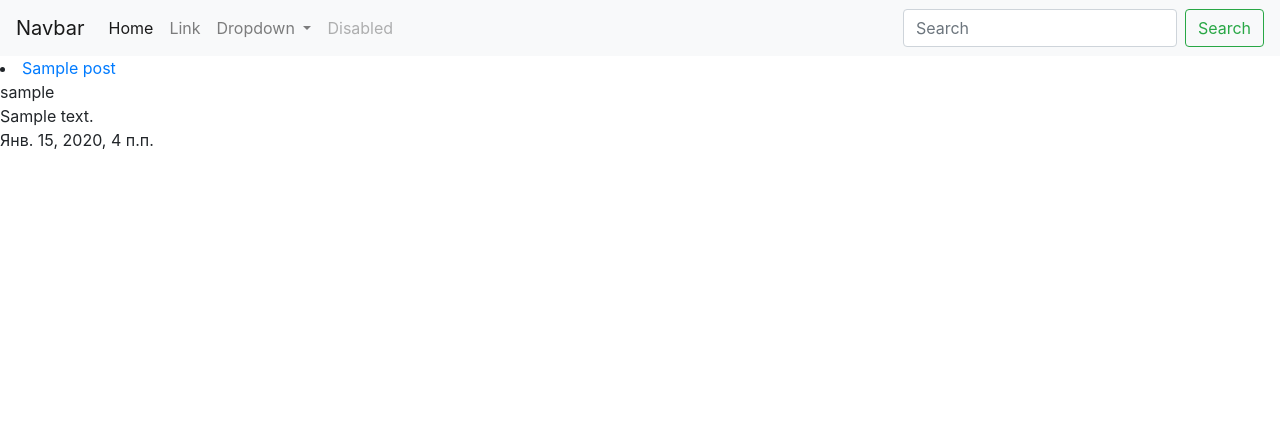
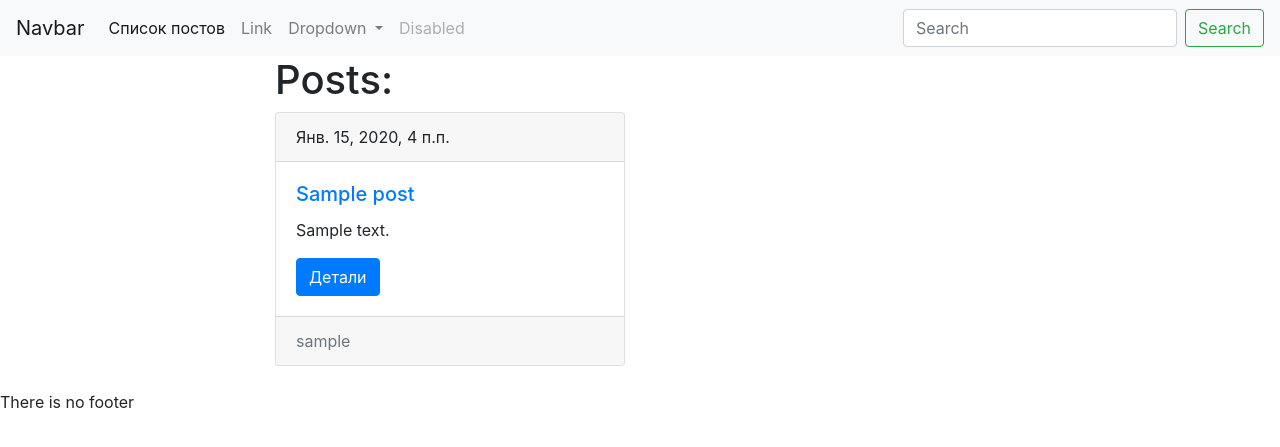
Before and after one commit to Xobotyara/JangoBlogTask, a Django app: page /blog/posts/ in a window 1280 px wide. Shown: the top 447 px of the page. Run offline with Django 3.2, Linux system fonts and the light colour scheme; tables that the repository leaves empty hold one stand-in row (values such as "Sample post"); some libraries are stand-ins or nearby versions.

Commit message:
post-details

```diff
--- a/BlogTask/settings.py
+++ b/BlogTask/settings.py
@@ -55,7 +55,7 @@ ROOT_URLCONF = 'BlogTask.urls'
 TEMPLATES = [
     {
         'BACKEND': 'django.template.backends.django.DjangoTemplates',
-        'DIRS': [],
+        'DIRS': [os.path.join(BASE_DIR, 'templates')],
         'APP_DIRS': True,
         'OPTIONS': {
             'context_processors': [
--- a/BlogTask/urls.py
+++ b/BlogTask/urls.py
@@ -19,6 +19,6 @@ from django.views.generic import RedirectView
 
 urlpatterns = [
     path('admin/', admin.site.urls),
-    path('blog/', include('blog.urls'), name='blog_url'),
+    path('blog/', include('blog.urls')),
     path('', RedirectView.as_view(url='blog')),
 ]
--- a/blog/models.py
+++ b/blog/models.py
@@ -15,13 +15,12 @@ class Blogger(models.Model):
         return '{0}, {1}'.format(self.sirname, self.name)
 
 
-
 class Post(models.Model):
     slug = models.SlugField(primary_key=True, max_length=150, unique=True)
-    title = models.CharField(max_length=100)
-    body = models.TextField(max_length=1000)
+    title = models.CharField(max_length=150, db_index=True)
+    body = models.TextField(blank=True, db_index=True)
     publish_date = models.DateTimeField(auto_now_add=True)
-    blogger = models.ForeignKey(Blogger, on_delete=models.CASCADE)
+    blogger = models.ForeignKey('Blogger', default=1, on_delete=models.CASCADE)
 
     def get_absolute_url(self):
         return reverse('post_detail_url', args=[self.slug])
--- a/blog/templates/blog/base_blog.html
+++ b/blog/templates/blog/base_blog.html
@@ -1,34 +1 @@
-<!DOCTYPE html>
-<html lang="ru">
-
-<head>
-    <meta charset="UTF-8">
-    <meta name="viewport" content="width=device-width, initial-scale=1.0">
-    <meta http-equiv="X-UA-Compatible" content="ie=edge">
-    <link rel="stylesheet" href="https://stackpath.bootstrapcdn.com/bootstrap/4.4.1/css/bootstrap.min.css"
-        integrity="sha384-Vkoo8x4CGsO3+Hhxv8T/Q5PaXtkKtu6ug5TOeNV6gBiFeWPGFN9MuhOf23Q9Ifjh" crossorigin="anonymous">
-    {% block title %}
-      <title>Мой блог</title>
-    {% endblock title %}
-
-</head>
-
-<body>
-    {% block header %}{% endblock %}
-
-    {% block content %}{% endblock %}
-
-    {% block footer %}{% endblock %}
-
-    <script src="https://code.jquery.com/jquery-3.4.1.slim.min.js"
-        integrity="sha384-J6qa4849blE2+poT4WnyKhv5vZF5SrPo0iEjwBvKU7imGFAV0wwj1yYfoRSJoZ+n"
-        crossorigin="anonymous"></script>
-    <script src="https://cdn.jsdelivr.net/npm/popper.js@1.16.0/dist/umd/popper.min.js"
-        integrity="sha384-Q6E9RHvbIyZFJoft+2mJbHaEWldlvI9IOYy5n3zV9zzTtmI3UksdQRVvoxMfooAo"
-        crossorigin="anonymous"></script>
-    <script src="https://stackpath.bootstrapcdn.com/bootstrap/4.4.1/js/bootstrap.min.js"
-        integrity="sha384-wfSDF2E50Y2D1uUdj0O3uMBJnjuUD4Ih7YwaYd1iqfktj0Uod8GCExl3Og8ifwB6"
-        crossorigin="anonymous"></script>
-</body>
-
-</html>
+{% extends 'base.html' %}
--- a/blog/templates/blog/blogger_list.html
+++ b/blog/templates/blog/bloggers.html
@@ -2,17 +2,11 @@
 
 {% block content %}
 {% for blogger in blogger_list %}
-<div class="row mb-4">
-  <div class="offset-2 col-sm-6 col-md-4">
-
       <div class="caption">
         <h3><a href="#">{{ blogger.sirname }}, {{ blogger.name }}</a></h3>
         <p>{{ blogger.birth_date }}</p>
         <p><a href="#" class="btn btn-primary" role="button">Button</a> <a href="#" class="btn btn-default"
             role="button">Button</a></p>
       </div>
-
-  </div>
-</div>
 {% endfor %}
 {% endblock %}
--- a/blog/templates/blog/header.html
+++ b/blog/templates/blog/header.html
@@ -8,7 +8,7 @@
   <div class="collapse navbar-collapse" id="navbarSupportedContent">
     <ul class="navbar-nav mr-auto">
       <li class="nav-item active">
-        <a class="nav-link" href="#">Home <span class="sr-only">(current)</span></a>
+        <a class="nav-link" href="{% url 'posts_list_url' %}">Список постов</a>
       </li>
       <li class="nav-item">
         <a class="nav-link" href="#">Link</a>
--- a/blog/templates/blog/post_list.html
+++ /dev/null
@@ -1,17 +0,0 @@
-{% extends  'blog/index.html' %}
-{% block title %}
-
-  <title>Список постов</title>
-
-{% endblock title %}
-
-{% block content %}
-{% for post in post_list %}
-<li>
-        <a href="#">{{ post.title }}</a><br>
-        {{ post.slug }}<br>
-        {{ post.body }}<br>
-        {{ post.publish_date }}<br>
-      </li>
-{% endfor %}
-{% endblock %}
--- /dev/null
+++ b/blog/templates/blog/posts.html
@@ -0,0 +1,21 @@
+{% extends  'blog/index.html' %}
+{% block title %} Список постов {% endblock title %}
+
+{% block content %}
+<h1>Posts:</h1>
+{% for post in posts %}
+<div class="card">
+    <div class="card-header">
+        {{ post.publish_date }}
+    </div>
+    <div class="card-body">
+      <h5 class="card-title"><a href="{% url 'post_detail_url' slug=post.slug %}">{{ post.title }}</a></h5>
+      <p class="card-text">{{ post.body }}</p>
+      <a href="{% url 'post_detail_url' slug=post.slug %}" class="btn btn-primary">Детали</a>
+    </div>
+    <div class="card-footer text-muted">
+        {{ post.slug }}
+    </div>
+  </div>
+{% endfor %}
+{% endblock %}
--- a/blog/urls.py
+++ b/blog/urls.py
@@ -1,11 +1,12 @@
-
-from django.contrib import admin
 from django.urls import path
 from django.views.generic import RedirectView
-from . import views
+from .views import *
 
 urlpatterns = [
-    path('bloggers/', views.BloggersListView.as_view(), name='bloggers_list_url'),
-    path('posts/', views.PostsListView.as_view(), name='posts_list_url'),
-    path('', RedirectView.as_view(url='posts')),
+    path('', RedirectView.as_view(url='bloggers')),
+    path('posts/', PostsListView.as_view(), name='posts_list_url'),
+    path('post/<str:slug>/', PostDetailView.as_view(), name='post_detail_url'),
+    path('bloggers/', BloggersListView.as_view(), name='bloggers_list_url'),
+
+
 ]
--- a/blog/views.py
+++ b/blog/views.py
@@ -1,17 +1,25 @@
-from django.shortcuts import render
 from django.views import generic
 from .models import Post, Blogger
 
 # Create your views here.
+class PostsListView(generic.ListView):
+    model = Post
+    template_name = 'blog/posts.html'
+    context_object_name = 'posts'
+
+
+    def get_queryset(self):
+            return Post.objects.all()
+
+
+class PostDetailView(generic.DetailView):
+    model = Post
+    template_name = 'blog/post.html'
+
+
 class BloggersListView(generic.ListView):
     model = Blogger
+    template_name = 'blog/bloggers.html'
 
     def get_queryset(self):
         return Blogger.objects.all()
-
-
-class PostsListView(generic.ListView):
-    model = Post
-
-    def get_queryset(self):
-        return Post.objects.all()
--- /dev/null
+++ b/templates/base.html
@@ -0,0 +1,43 @@
+<!DOCTYPE html>
+<html lang="ru">
+
+<head>
+    <meta charset="UTF-8">
+    <meta name="viewport" content="width=device-width, initial-scale=1.0">
+    <meta http-equiv="X-UA-Compatible" content="ie=edge">
+    <link rel="stylesheet" href="https://stackpath.bootstrapcdn.com/bootstrap/4.4.1/css/bootstrap.min.css"
+        integrity="sha384-Vkoo8x4CGsO3+Hhxv8T/Q5PaXtkKtu6ug5TOeNV6gBiFeWPGFN9MuhOf23Q9Ifjh" crossorigin="anonymous">
+
+    <title>{% block title %}Мой блог{% endblock title %}</title>
+
+
+</head>
+
+<body>
+    {% block header %}There is no header{% endblock %}
+
+
+    <div class="container">
+        <div class="row mb-4">
+            <div class="offset-2 col-sm-6 col-md-4">
+                {% block content %}No any content for you{% endblock %}
+            </div>
+        </div>
+    </div>
+
+
+
+    {% block footer %}There is no footer{% endblock %}
+
+    <script src="https://code.jquery.com/jquery-3.4.1.slim.min.js"
+        integrity="sha384-J6qa4849blE2+poT4WnyKhv5vZF5SrPo0iEjwBvKU7imGFAV0wwj1yYfoRSJoZ+n"
+        crossorigin="anonymous"></script>
+    <script src="https://cdn.jsdelivr.net/npm/popper.js@1.16.0/dist/umd/popper.min.js"
+        integrity="sha384-Q6E9RHvbIyZFJoft+2mJbHaEWldlvI9IOYy5n3zV9zzTtmI3UksdQRVvoxMfooAo"
+        crossorigin="anonymous"></script>
+    <script src="https://stackpath.bootstrapcdn.com/bootstrap/4.4.1/js/bootstrap.min.js"
+        integrity="sha384-wfSDF2E50Y2D1uUdj0O3uMBJnjuUD4Ih7YwaYd1iqfktj0Uod8GCExl3Og8ifwB6"
+        crossorigin="anonymous"></script>
+</body>
+
+</html>
```
Also changed, not shown: blog/templates/blog/post.html (added, +7 -0 lines), blog/migrations/0001_initial.py, blog/migrations/0002_auto_20191215_1457.py (added), blog/migrations/0002_blogger.py (deleted), blog/migrations/0003_post_blogger.py (deleted), blog/migrations/0004_auto_20191214_2242.py (deleted), blog/templates/blog/index.html (line endings or trailing spaces).
